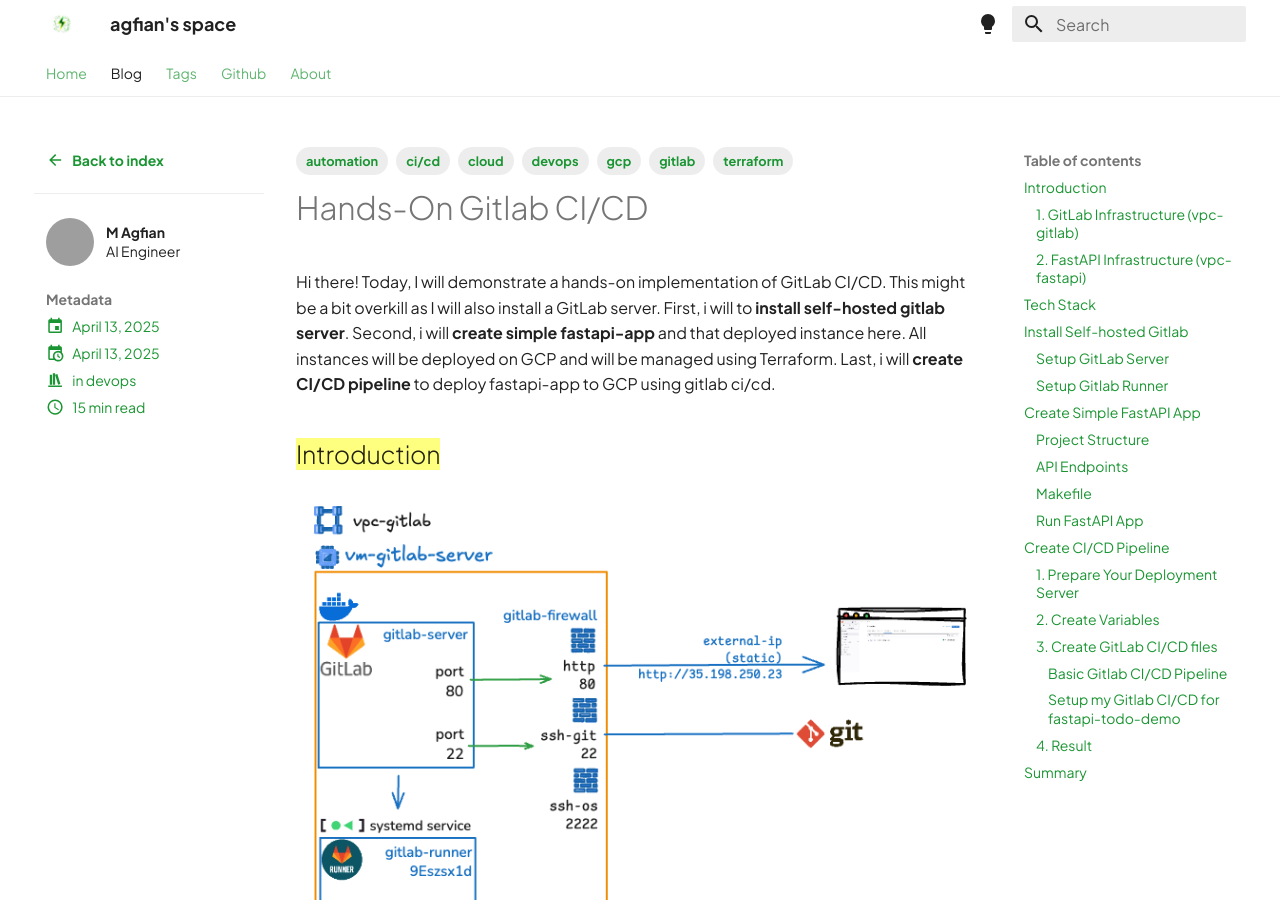
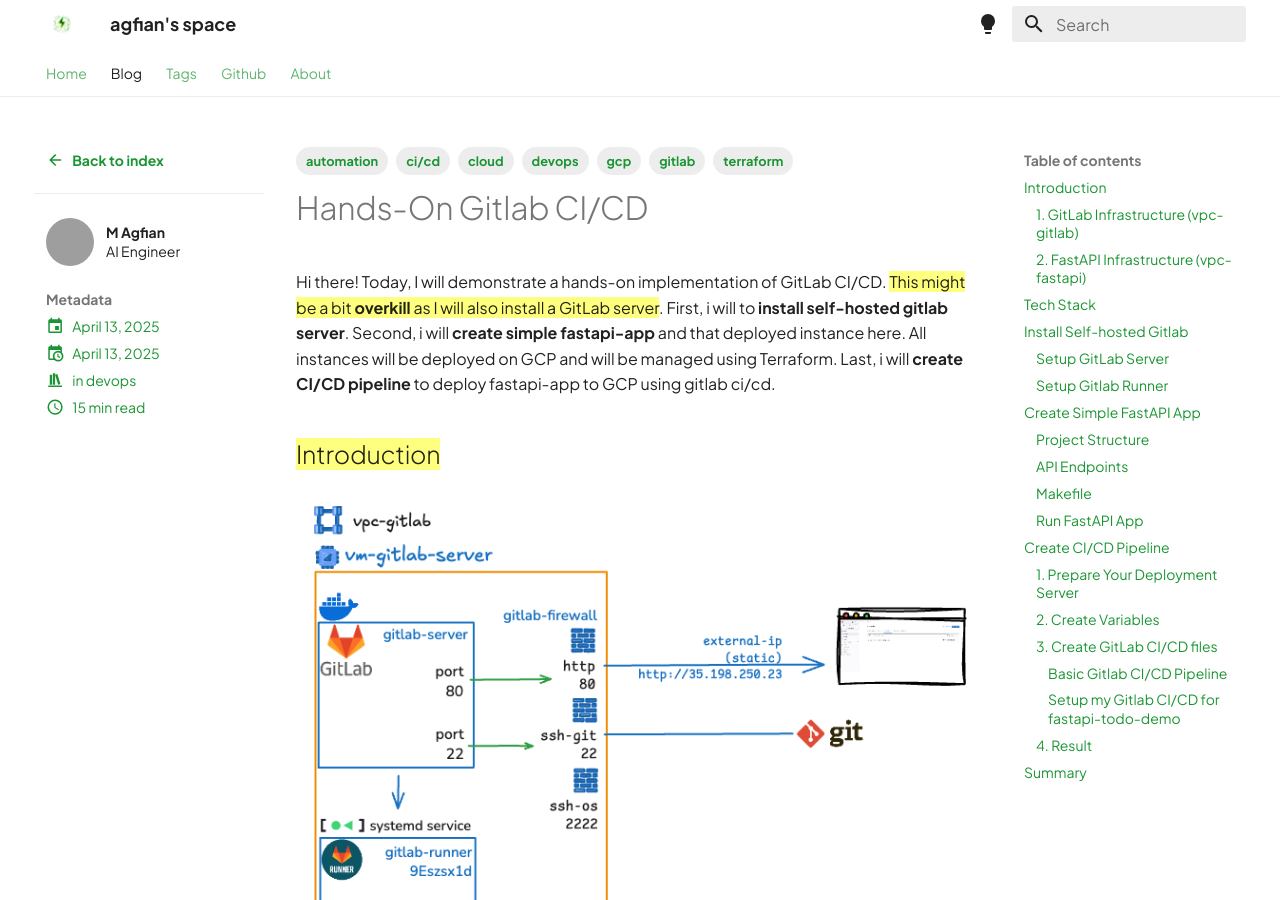
Before and after one commit to agfianf/agfianf.github.io, an MkDocs documentation site: the page built from docs/blog/posts/devops-learning/018-gitlab-cicd.md, in a window 1280 px wide and 900 px high. Built offline with MkDocs 1.6.1 and Material for MkDocs 9.7.7, drawn with Linux system fonts in a browser that asks for light colours; comment, search, counter and statistics services are not loaded; some of the changed text lies outside the part shown; grey boxes are pictures that could not be loaded.

```diff
--- a/docs/blog/posts/devops-learning/018-gitlab-cicd.md
+++ b/docs/blog/posts/devops-learning/018-gitlab-cicd.md
@@ -23,7 +23,7 @@ comments: true
 
 # Hands-On Gitlab CI/CD
 
-Hi there! Today, I will demonstrate a hands-on implementation of GitLab CI/CD. This might be a bit overkill as I will also install a GitLab server. First, i will to **install self-hosted gitlab server**. Second, i will **create simple fastapi-app** and that deployed instance here. All instances will be deployed on GCP and will be managed using Terraform. Last, i will **create CI/CD pipeline** to deploy fastapi-app to GCP using gitlab ci/cd.
+Hi there! Today, I will demonstrate a hands-on implementation of GitLab CI/CD. {==This might be a bit **overkill** as I will also install a GitLab server==}. First, i will to **install self-hosted gitlab server**. Second, i will **create simple fastapi-app** and that deployed instance here. All instances will be deployed on GCP and will be managed using Terraform. Last, i will **create CI/CD pipeline** to deploy fastapi-app to GCP using gitlab ci/cd.
 
 <!-- more -->
 
```
Also changed, not shown: other parts of docs/blog/posts/devops-learning/018-gitlab-cicd.md (+1 -1 lines).
